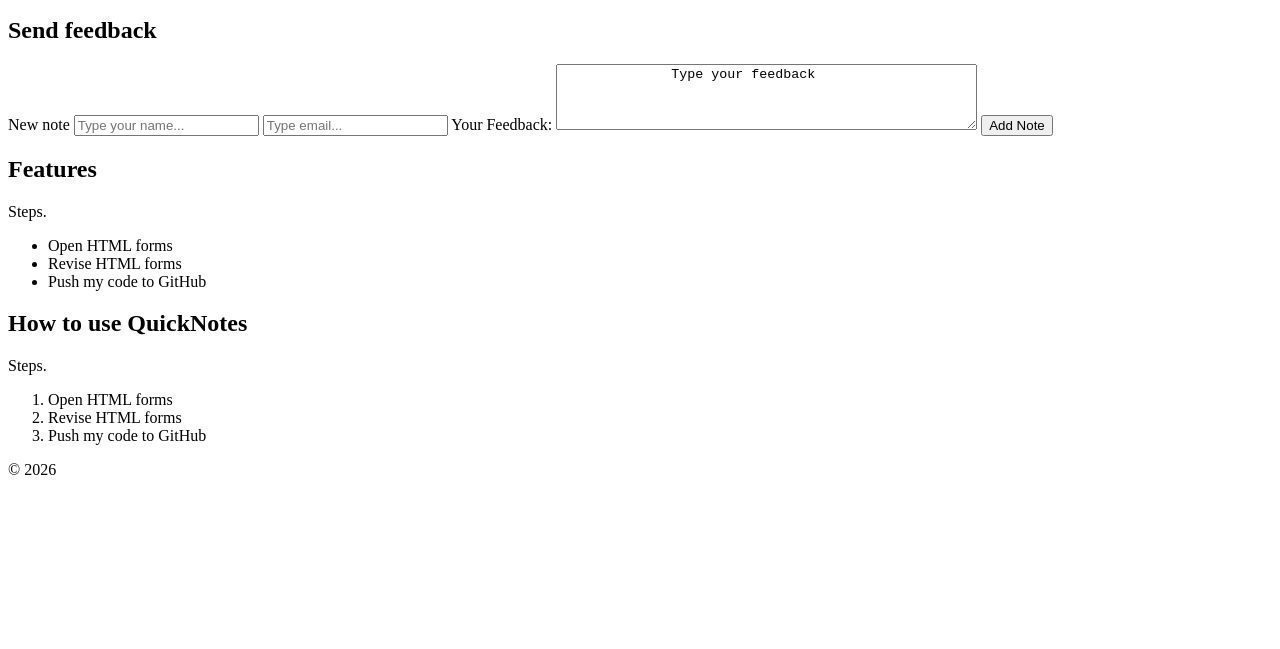
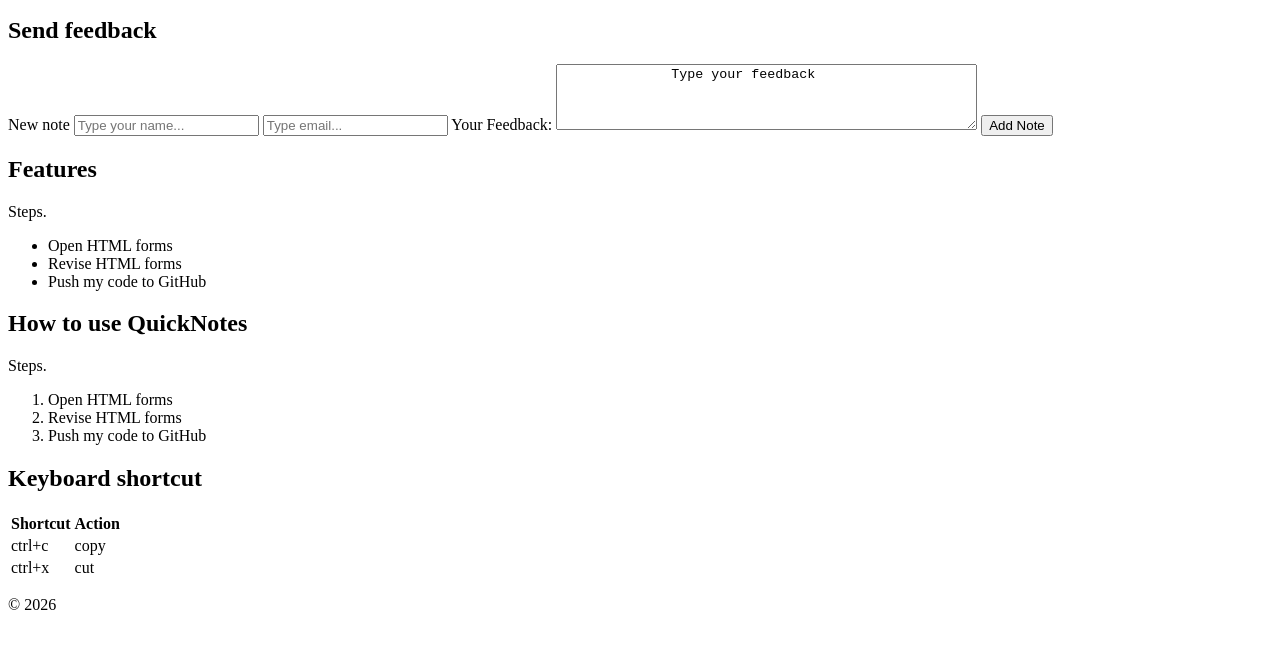
Before and after one commit to Brachah/web-foundations-days, a plain HTML site: page days/day1/about.html in a window 1280 px wide. Shown: the part 127-776 px from the top of the page. Drawn offline with Linux system fonts and the light colour scheme.

Commit message:
Day1 Assignment

```diff
--- a/days/day1/about.html
+++ b/days/day1/about.html
@@ -49,6 +49,26 @@
           <li>Push my code to GitHub</li>
         </ol>
       </section>
+          <section>
+      <h2>Keyboard shortcut</h2>
+      <table>
+      <tr>
+    <th>Shortcut</th>
+    <th>Action</th>
+  </tr>
+  <!-- Data Row 1 -->
+  <tr>
+    <td>ctrl+c</td>
+    <td>copy</td>
+
+  </tr>
+       <tr>
+    <td>ctrl+x</td>
+    <td>cut</td>
+
+  </tr>
+      </table>
+     </section>
     </main>
 
     <footer>
```
